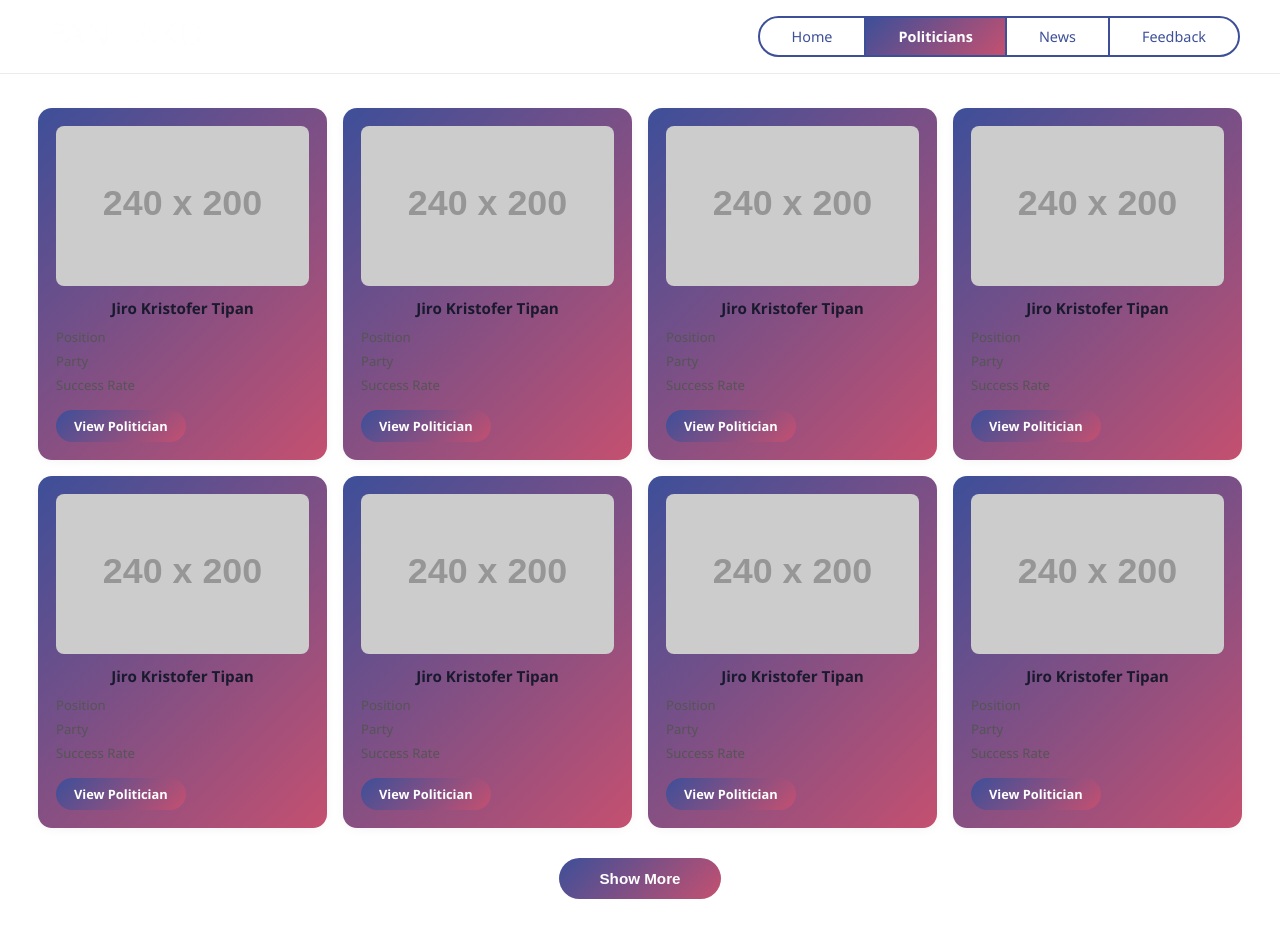
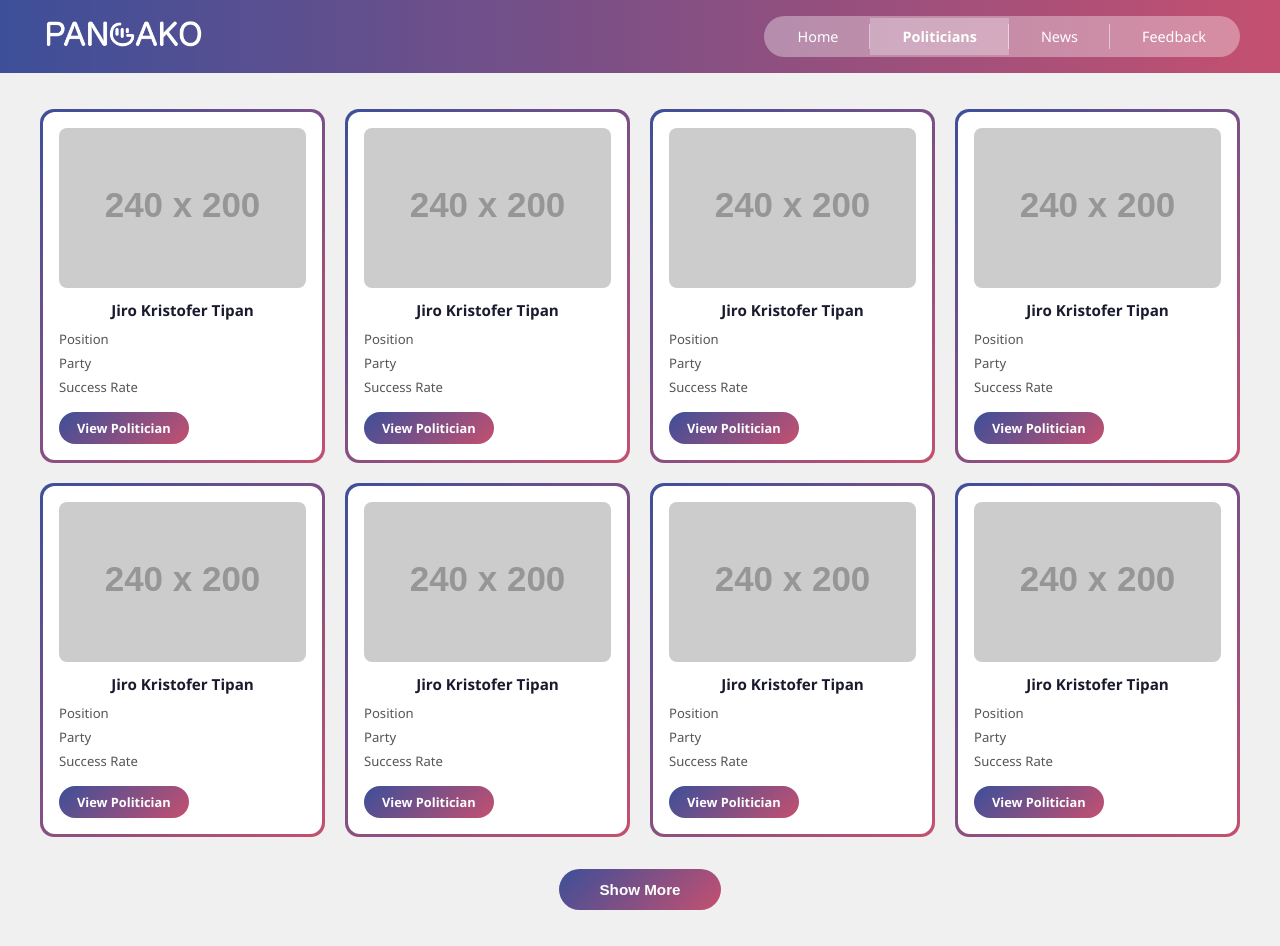
Before and after one commit to AzeOcram/pangako-web-app, a plain HTML site: page politicians.html in a window 1280 px wide. Drawn offline with Linux system fonts and the light colour scheme; placeholder pictures from the web are drawn by us.

Commit message:
fix: fixed cards gradient bg

```diff
--- a/politicians.css
+++ b/politicians.css
@@ -6,7 +6,7 @@
 
 body {
   min-height: 100vh;
-  background: #ffffff;
+  background: #f0f0f0;
   font-family: 'Segoe UI', sans-serif;
 }
 
@@ -16,8 +16,7 @@
   align-items: center;
   justify-content: space-between;
   padding: 16px 40px;
-  border-bottom: 1px solid rgba(0, 0, 0, 0.08);
-  background: white;
+  background: linear-gradient(to right, #3d4f99, #c45070);
 }
 
 .nav-logo-img {
@@ -25,10 +24,15 @@
   width: auto;
 }
 
+.nav-links-wrapper {
+  border-radius: 999px;
+  padding: 2px;
+  background: rgba(255, 255, 255, 0.35);
+}
+
 .nav-links {
   display: flex;
   list-style: none;
-  border: 2px solid #3d4f99;
   border-radius: 999px;
   overflow: hidden;
 }
@@ -36,25 +40,30 @@
 .nav-link {
   display: block;
   padding: 9px 32px;
-  color: #3d4f99;
+  color: white;
   text-decoration: none;
   font-size: 0.9rem;
   font-weight: 500;
-  border-right: 2px solid #3d4f99;
-  transition: background 0.2s, color 0.2s;
+  position: relative;
+  transition: background 0.2s;
 }
 
-.nav-links li:last-child .nav-link {
-  border-right: none;
+.nav-links li:not(:last-child) .nav-link::after {
+  content: '';
+  position: absolute;
+  right: 0;
+  top: 15%;
+  height: 70%;
+  width: 1px;
+  background: rgba(255, 255, 255, 0.5);
 }
 
 .nav-link:hover {
-  background: rgba(61, 79, 153, 0.08);
+  background: rgba(255, 255, 255, 0.15);
 }
 
 .nav-link.active {
-  background: linear-gradient(135deg, #3d4f99, #c45070);
-  color: white;
+  background: rgba(255, 255, 255, 0.25);
   font-weight: 700;
 }
 
@@ -69,26 +78,23 @@
   gap: 20px;
 }
 
+/* Outer = gradient background (acts as the border) */
 .pol-card {
+  background: linear-gradient(135deg, #3d4f99, #c45070);
+  border-radius: 14px;
+  padding: 3px;
+  display: flex;
+}
+
+/* Inner = white container sitting on top */
+.pol-inner {
   background: white;
   border-radius: 12px;
   padding: 16px;
   display: flex;
   flex-direction: column;
   gap: 6px;
-  position: relative;
-  z-index: 0;
-  box-shadow: 0 2px 12px rgba(0, 0, 0, 0.06);
-}
-
-/* Gradient border */
-.pol-card::before {
-  content: '';
-  position: absolute;
-  inset: -2px;
-  border-radius: 14px;
-  background: linear-gradient(135deg, #3d4f99, #c45070);
-  z-index: -1;
+  width: 100%;
 }
 
 .pol-photo {
@@ -133,7 +139,7 @@
   display: none;
 }
 
-/* ── Show more button ── */
+/* ── Show more ── */
 .pol-expand {
   display: flex;
   justify-content: center;
--- a/politicians.html
+++ b/politicians.html
@@ -12,18 +12,21 @@
     <a href="index.html" class="nav-logo">
       <img src="images/main_logo.png" alt="Pangako" class="nav-logo-img" />
     </a>
+    <div class="nav-links-wrapper">
       <ul class="nav-links">
         <li><a href="index.html" class="nav-link">Home</a></li>
         <li><a href="politicians.html" class="nav-link active">Politicians</a></li>
         <li><a href="#" class="nav-link">News</a></li>
         <li><a href="#" class="nav-link">Feedback</a></li>
       </ul>
+    </div>
   </nav>
 
   <main class="politicians">
     <div class="pol-grid" id="polGrid">
 
       <div class="pol-card">
+        <div class="pol-inner">
           <img class="pol-photo" src="https://placehold.co/240x200/cccccc/555555?text=Photo" alt="Politician" />
           <h3 class="pol-name">Jiro Kristofer Tipan</h3>
           <p class="pol-detail">Position</p>
@@ -31,8 +34,10 @@
           <p class="pol-detail">Success Rate</p>
           <a href="#" class="pol-btn">View Politician</a>
         </div>
+      </div>
 
       <div class="pol-card">
+        <div class="pol-inner">
           <img class="pol-photo" src="https://placehold.co/240x200/cccccc/555555?text=Photo" alt="Politician" />
           <h3 class="pol-name">Jiro Kristofer Tipan</h3>
           <p class="pol-detail">Position</p>
@@ -40,8 +45,10 @@
           <p class="pol-detail">Success Rate</p>
           <a href="#" class="pol-btn">View Politician</a>
         </div>
+      </div>
 
       <div class="pol-card">
+        <div class="pol-inner">
           <img class="pol-photo" src="https://placehold.co/240x200/cccccc/555555?text=Photo" alt="Politician" />
           <h3 class="pol-name">Jiro Kristofer Tipan</h3>
           <p class="pol-detail">Position</p>
@@ -49,8 +56,10 @@
           <p class="pol-detail">Success Rate</p>
           <a href="#" class="pol-btn">View Politician</a>
         </div>
+      </div>
 
       <div class="pol-card">
+        <div class="pol-inner">
           <img class="pol-photo" src="https://placehold.co/240x200/cccccc/555555?text=Photo" alt="Politician" />
           <h3 class="pol-name">Jiro Kristofer Tipan</h3>
           <p class="pol-detail">Position</p>
@@ -58,8 +67,10 @@
           <p class="pol-detail">Success Rate</p>
           <a href="#" class="pol-btn">View Politician</a>
         </div>
+      </div>
 
       <div class="pol-card">
+        <div class="pol-inner">
           <img class="pol-photo" src="https://placehold.co/240x200/cccccc/555555?text=Photo" alt="Politician" />
           <h3 class="pol-name">Jiro Kristofer Tipan</h3>
           <p class="pol-detail">Position</p>
@@ -67,8 +78,10 @@
           <p class="pol-detail">Success Rate</p>
           <a href="#" class="pol-btn">View Politician</a>
         </div>
+      </div>
 
       <div class="pol-card">
+        <div class="pol-inner">
           <img class="pol-photo" src="https://placehold.co/240x200/cccccc/555555?text=Photo" alt="Politician" />
           <h3 class="pol-name">Jiro Kristofer Tipan</h3>
           <p class="pol-detail">Position</p>
@@ -76,8 +89,10 @@
           <p class="pol-detail">Success Rate</p>
           <a href="#" class="pol-btn">View Politician</a>
         </div>
+      </div>
 
       <div class="pol-card">
+        <div class="pol-inner">
           <img class="pol-photo" src="https://placehold.co/240x200/cccccc/555555?text=Photo" alt="Politician" />
           <h3 class="pol-name">Jiro Kristofer Tipan</h3>
           <p class="pol-detail">Position</p>
@@ -85,8 +100,10 @@
           <p class="pol-detail">Success Rate</p>
           <a href="#" class="pol-btn">View Politician</a>
         </div>
+      </div>
 
       <div class="pol-card">
+        <div class="pol-inner">
           <img class="pol-photo" src="https://placehold.co/240x200/cccccc/555555?text=Photo" alt="Politician" />
           <h3 class="pol-name">Jiro Kristofer Tipan</h3>
           <p class="pol-detail">Position</p>
@@ -94,9 +111,11 @@
           <p class="pol-detail">Success Rate</p>
           <a href="#" class="pol-btn">View Politician</a>
         </div>
+      </div>
 
       <!-- Hidden cards 9–20 -->
       <div class="pol-card pol-card--hidden">
+        <div class="pol-inner">
           <img class="pol-photo" src="https://placehold.co/240x200/cccccc/555555?text=Photo" alt="Politician" />
           <h3 class="pol-name">Jiro Kristofer Tipan</h3>
           <p class="pol-detail">Position</p>
@@ -104,8 +123,10 @@
           <p class="pol-detail">Success Rate</p>
           <a href="#" class="pol-btn">View Politician</a>
         </div>
+      </div>
 
       <div class="pol-card pol-card--hidden">
+        <div class="pol-inner">
           <img class="pol-photo" src="https://placehold.co/240x200/cccccc/555555?text=Photo" alt="Politician" />
           <h3 class="pol-name">Jiro Kristofer Tipan</h3>
           <p class="pol-detail">Position</p>
@@ -113,8 +134,10 @@
           <p class="pol-detail">Success Rate</p>
           <a href="#" class="pol-btn">View Politician</a>
         </div>
+      </div>
 
       <div class="pol-card pol-card--hidden">
+        <div class="pol-inner">
           <img class="pol-photo" src="https://placehold.co/240x200/cccccc/555555?text=Photo" alt="Politician" />
           <h3 class="pol-name">Jiro Kristofer Tipan</h3>
           <p class="pol-detail">Position</p>
@@ -122,8 +145,10 @@
           <p class="pol-detail">Success Rate</p>
           <a href="#" class="pol-btn">View Politician</a>
         </div>
+      </div>
 
       <div class="pol-card pol-card--hidden">
+        <div class="pol-inner">
           <img class="pol-photo" src="https://placehold.co/240x200/cccccc/555555?text=Photo" alt="Politician" />
           <h3 class="pol-name">Jiro Kristofer Tipan</h3>
           <p class="pol-detail">Position</p>
@@ -131,8 +156,10 @@
           <p class="pol-detail">Success Rate</p>
           <a href="#" class="pol-btn">View Politician</a>
         </div>
+      </div>
 
       <div class="pol-card pol-card--hidden">
+        <div class="pol-inner">
           <img class="pol-photo" src="https://placehold.co/240x200/cccccc/555555?text=Photo" alt="Politician" />
           <h3 class="pol-name">Jiro Kristofer Tipan</h3>
           <p class="pol-detail">Position</p>
@@ -140,8 +167,10 @@
           <p class="pol-detail">Success Rate</p>
           <a href="#" class="pol-btn">View Politician</a>
         </div>
+      </div>
 
       <div class="pol-card pol-card--hidden">
+        <div class="pol-inner">
           <img class="pol-photo" src="https://placehold.co/240x200/cccccc/555555?text=Photo" alt="Politician" />
           <h3 class="pol-name">Jiro Kristofer Tipan</h3>
           <p class="pol-detail">Position</p>
@@ -149,8 +178,10 @@
           <p class="pol-detail">Success Rate</p>
           <a href="#" class="pol-btn">View Politician</a>
         </div>
+      </div>
 
       <div class="pol-card pol-card--hidden">
+        <div class="pol-inner">
           <img class="pol-photo" src="https://placehold.co/240x200/cccccc/555555?text=Photo" alt="Politician" />
           <h3 class="pol-name">Jiro Kristofer Tipan</h3>
           <p class="pol-detail">Position</p>
@@ -158,8 +189,10 @@
           <p class="pol-detail">Success Rate</p>
           <a href="#" class="pol-btn">View Politician</a>
         </div>
+      </div>
 
       <div class="pol-card pol-card--hidden">
+        <div class="pol-inner">
           <img class="pol-photo" src="https://placehold.co/240x200/cccccc/555555?text=Photo" alt="Politician" />
           <h3 class="pol-name">Jiro Kristofer Tipan</h3>
           <p class="pol-detail">Position</p>
@@ -167,8 +200,10 @@
           <p class="pol-detail">Success Rate</p>
           <a href="#" class="pol-btn">View Politician</a>
         </div>
+      </div>
 
       <div class="pol-card pol-card--hidden">
+        <div class="pol-inner">
           <img class="pol-photo" src="https://placehold.co/240x200/cccccc/555555?text=Photo" alt="Politician" />
           <h3 class="pol-name">Jiro Kristofer Tipan</h3>
           <p class="pol-detail">Position</p>
@@ -176,8 +211,10 @@
           <p class="pol-detail">Success Rate</p>
           <a href="#" class="pol-btn">View Politician</a>
         </div>
+      </div>
 
       <div class="pol-card pol-card--hidden">
+        <div class="pol-inner">
           <img class="pol-photo" src="https://placehold.co/240x200/cccccc/555555?text=Photo" alt="Politician" />
           <h3 class="pol-name">Jiro Kristofer Tipan</h3>
           <p class="pol-detail">Position</p>
@@ -185,8 +222,10 @@
           <p class="pol-detail">Success Rate</p>
           <a href="#" class="pol-btn">View Politician</a>
         </div>
+      </div>
 
       <div class="pol-card pol-card--hidden">
+        <div class="pol-inner">
           <img class="pol-photo" src="https://placehold.co/240x200/cccccc/555555?text=Photo" alt="Politician" />
           <h3 class="pol-name">Jiro Kristofer Tipan</h3>
           <p class="pol-detail">Position</p>
@@ -194,8 +233,10 @@
           <p class="pol-detail">Success Rate</p>
           <a href="#" class="pol-btn">View Politician</a>
         </div>
+      </div>
 
       <div class="pol-card pol-card--hidden">
+        <div class="pol-inner">
           <img class="pol-photo" src="https://placehold.co/240x200/cccccc/555555?text=Photo" alt="Politician" />
           <h3 class="pol-name">Jiro Kristofer Tipan</h3>
           <p class="pol-detail">Position</p>
@@ -203,14 +244,6 @@
           <p class="pol-detail">Success Rate</p>
           <a href="#" class="pol-btn">View Politician</a>
         </div>
-
-      <div class="pol-card pol-card--hidden">
-        <img class="pol-photo" src="https://placehold.co/240x200/cccccc/555555?text=Photo" alt="Politician" />
-        <h3 class="pol-name">Jiro Kristofer Tipan</h3>
-        <p class="pol-detail">Position</p>
-        <p class="pol-detail">Party</p>
-        <p class="pol-detail">Success Rate</p>
-        <a href="#" class="pol-btn">View Politician</a>
       </div>
 
     </div>
```
Lines whose indentation alone changed are shown as unchanged.
